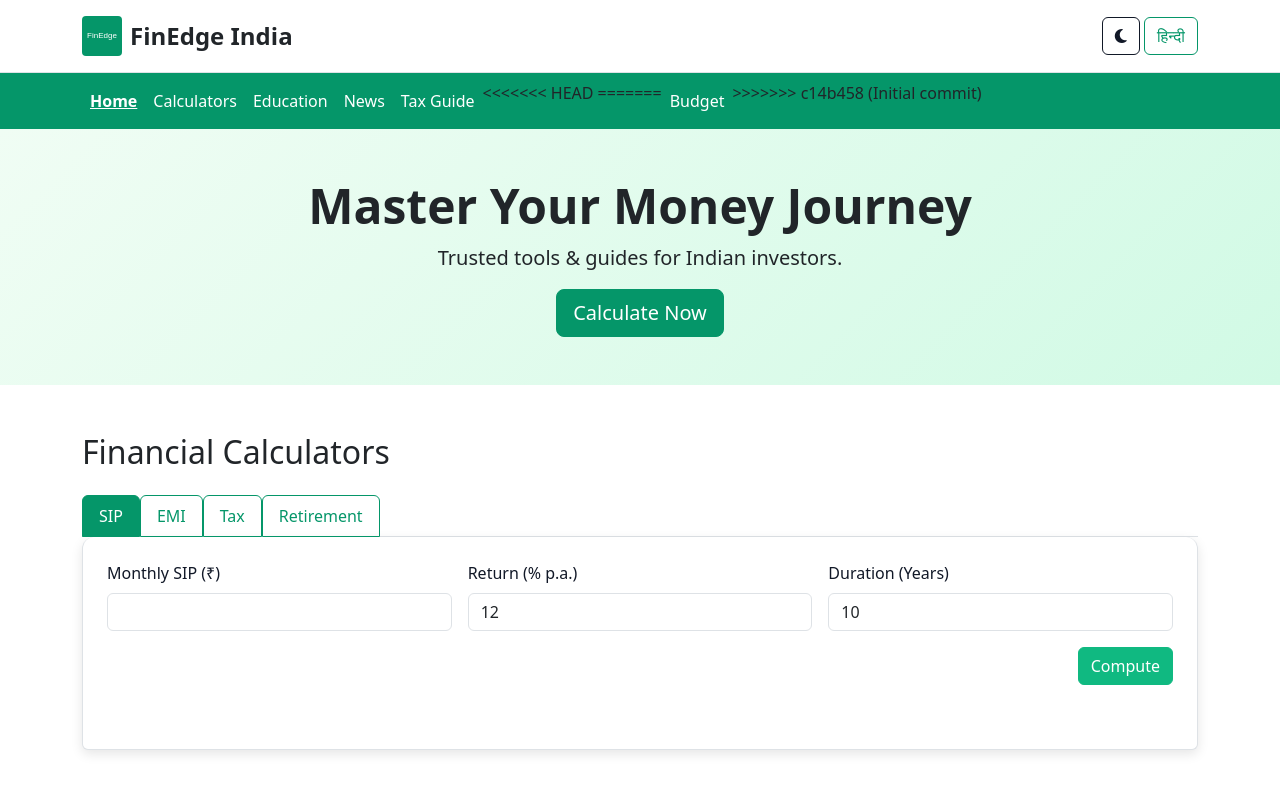
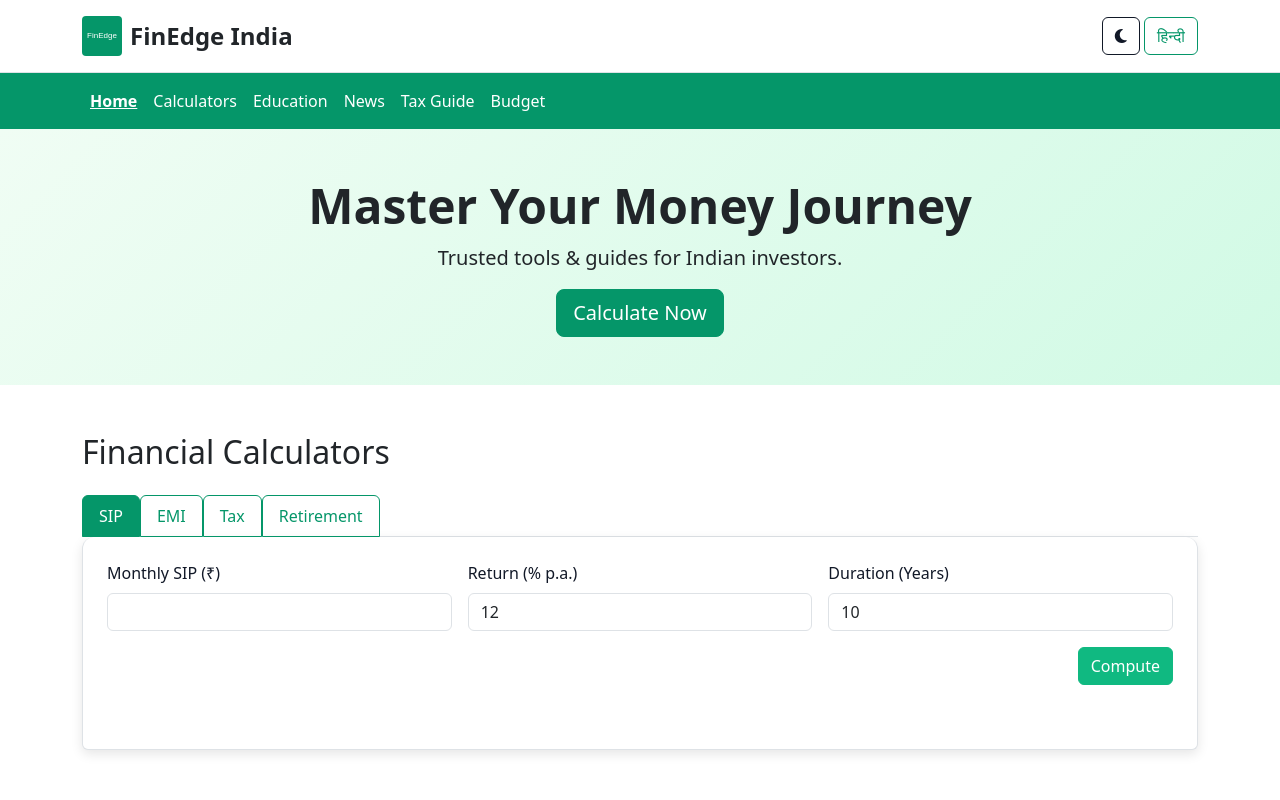
Before and after one commit to kedar94c/Finance-site, a website: page index.html in a window 1280 px wide. Shown: the top 800 px of the page. Drawn offline with nearby package versions, Linux system fonts and the light colour scheme.

Commit message:
Initial commit

```diff
--- a/index.html
+++ b/index.html
@@ -57,10 +57,7 @@
         <li class="nav-item"><a class="nav-link" href="education.html" data-i18n="nav_edu">Education</a></li>
         <li class="nav-item"><a class="nav-link" href="#news" data-i18n="nav_news">News</a></li>
         <li class="nav-item"><a class="nav-link" href="tax-guide.html" target="_blank" data-i18n="nav_taxguide">Tax Guide</a></li>
-<<<<<<< HEAD
-=======
         <li class="nav-item"><a class="nav-link" href="budget7.html" target="_blank" data-i18n="nav_budget">Budget</a></li>
->>>>>>> c14b458 (Initial commit)
       </ul>
     </div>
   </div>
```
